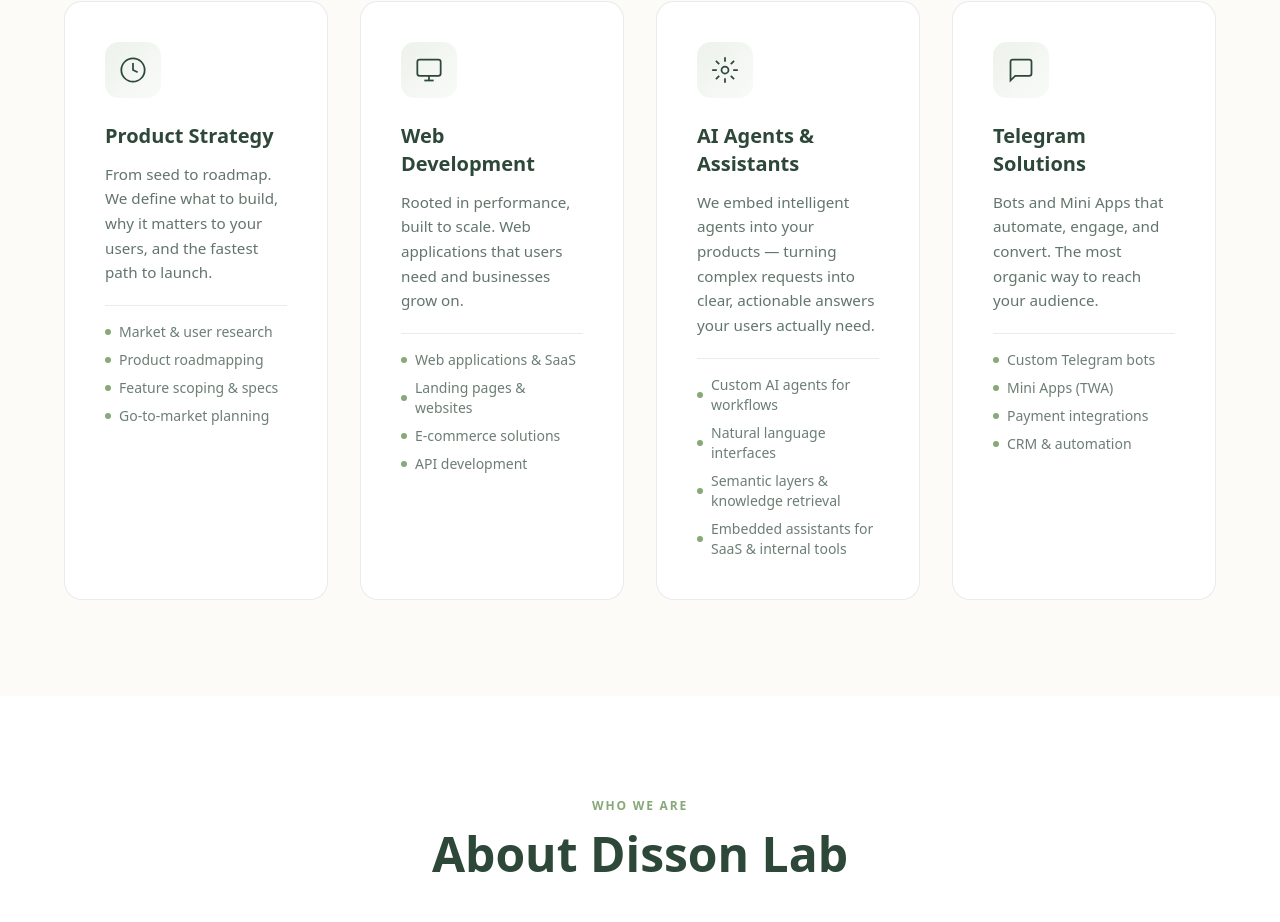
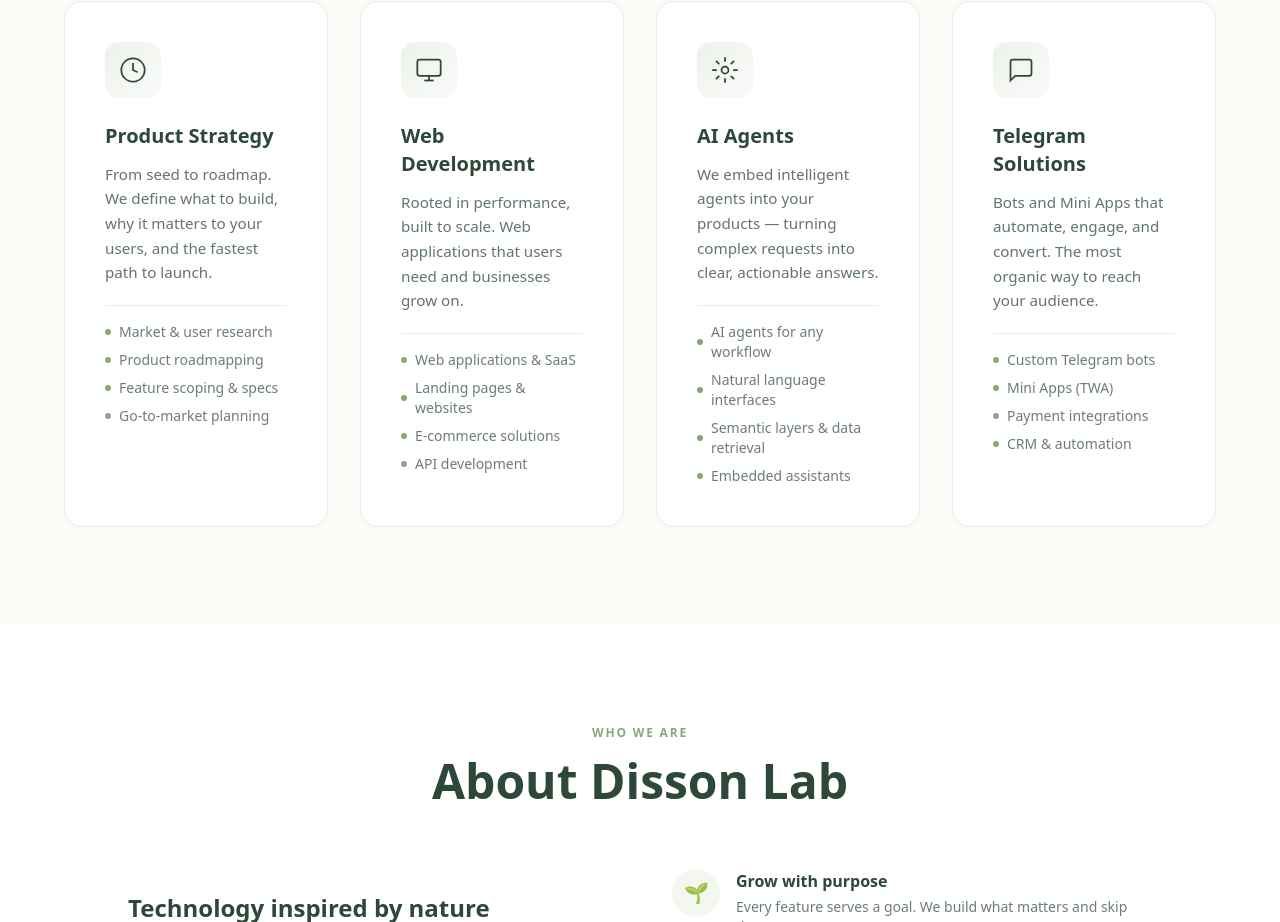
Before and after one commit to junidisson/disson-lab, a Next.js app in the folder app/: page / in a window 1280 px wide. Shown: the part 1140-2062 px from the top of the page. Built offline with nearby package versions, Linux system fonts and the light colour scheme.

Commit message:
fix: shorten AI Agents text for consistent card layout

```diff
--- a/app/src/components/Services.tsx
+++ b/app/src/components/Services.tsx
@@ -31,9 +31,9 @@
         <path d="M12 1v4M12 19v4M4.22 4.22l2.83 2.83M16.95 16.95l2.83 2.83M1 12h4M19 12h4M4.22 19.78l2.83-2.83M16.95 7.05l2.83-2.83"/>
       </svg>
     ),
-    title: 'AI Agents & Assistants',
-    description: 'We embed intelligent agents into your products — turning complex requests into clear, actionable answers your users actually need.',
-    features: ['Custom AI agents for workflows', 'Natural language interfaces', 'Semantic layers & knowledge retrieval', 'Embedded assistants for SaaS & internal tools'],
+    title: 'AI Agents',
+    description: 'We embed intelligent agents into your products — turning complex requests into clear, actionable answers.',
+    features: ['AI agents for any workflow', 'Natural language interfaces', 'Semantic layers & data retrieval', 'Embedded assistants'],
   },
   {
     icon: (
```
